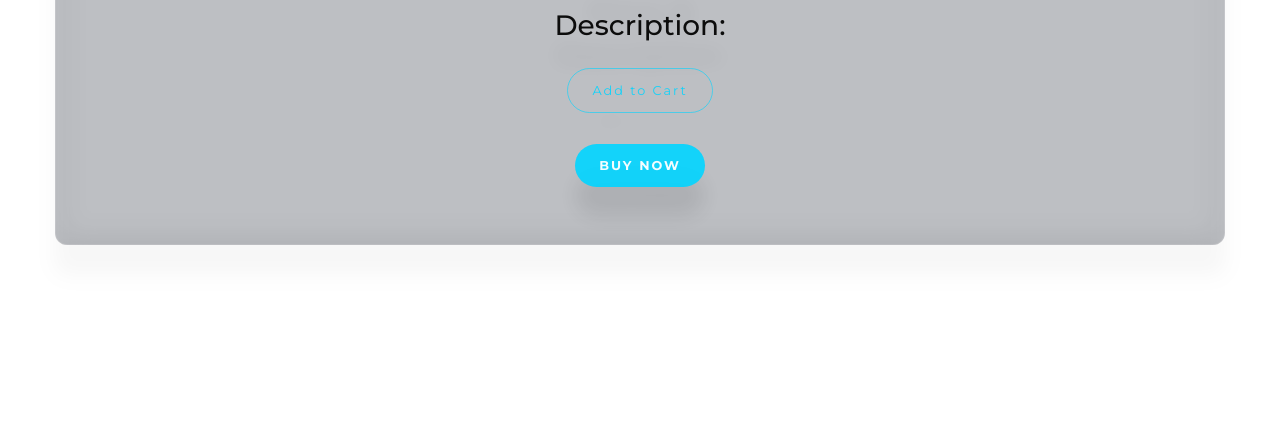
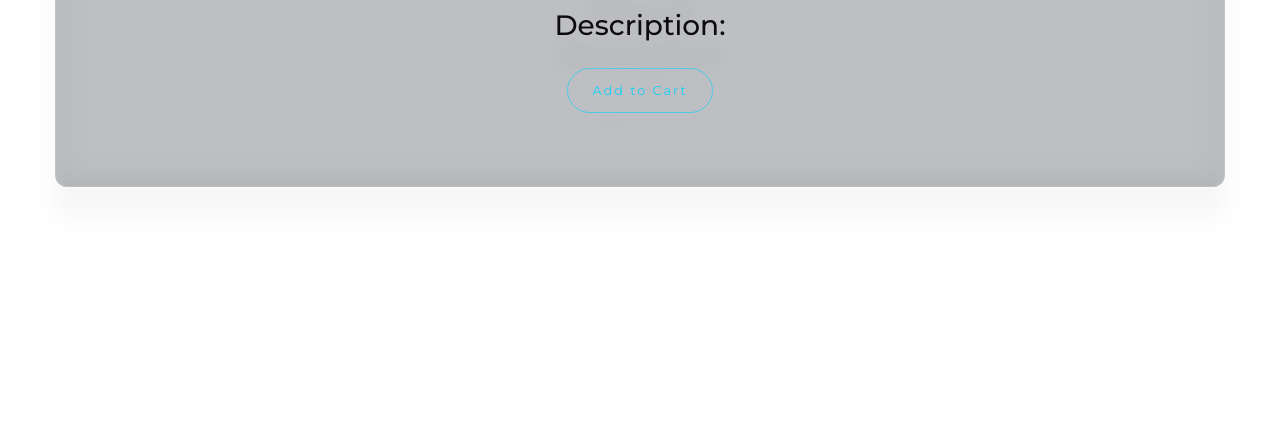
Before and after one commit to bennett200/Showcase, a Django app: template django_project_root/store/templates/store/product_detail.html in a window 1280 px wide. Shown: the part 314-741 px from the top of the page. Run offline with Django 4.2, Linux system fonts and the light colour scheme; the template is opened without the code that fills it, so the values that code supplies are empty; some libraries are stand-ins or nearby versions.

Commit message:
took out buy now button

```diff
--- a/django_project_root/store/templates/store/product_detail.html
+++ b/django_project_root/store/templates/store/product_detail.html
@@ -32,7 +32,6 @@
 
 
       </form>
-        <button id="btn-bottom" class="btn fill">BUY NOW</button>
      </div>
      <div class="stock">
      <h3>{{ product.stock_amount }}</h3>
```
